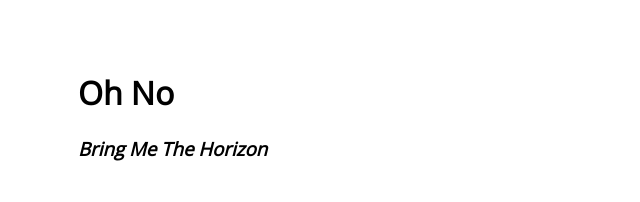
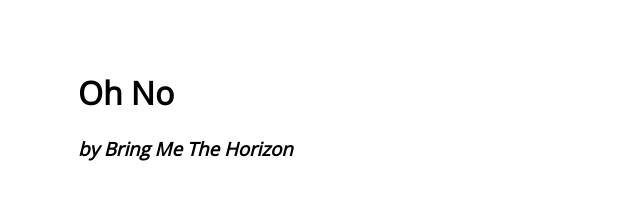
Before and after one commit to BlazejKowol/learning-git-2, a plain HTML site: page index.html in a window 1280 px wide. Shown: the top 202 px of the page, 312-952 px from the left. Drawn offline with nearby package versions, Linux system fonts and the light colour scheme.

Commit message:
Update h3 in index.html

```diff
--- a/index.html
+++ b/index.html
@@ -13,7 +13,7 @@
 
 <body>
 <h1>Oh No</h1>
-<h3>Bring Me The Horizon</h3>
+<h3>by Bring Me The Horizon</h3>
     <p>You don't have to lie,<br> I know exactly where you've been
     <br>Cause you're chewing off my ear<br> while you're chewing on your chin</p>
     <p>No we're not on the level, you're just off your face<br>
```
